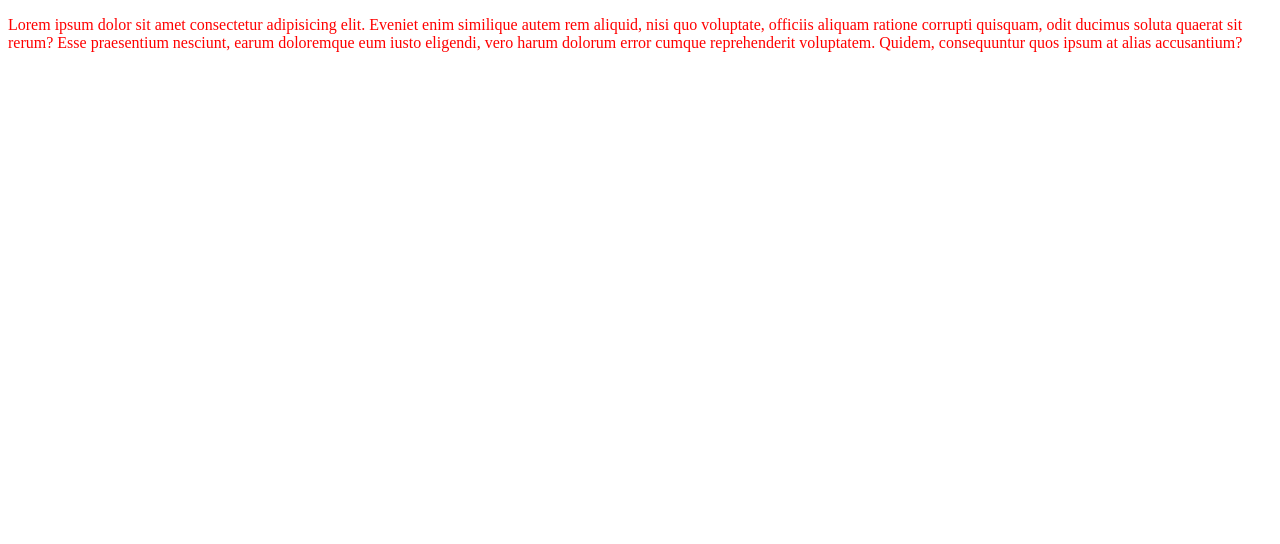
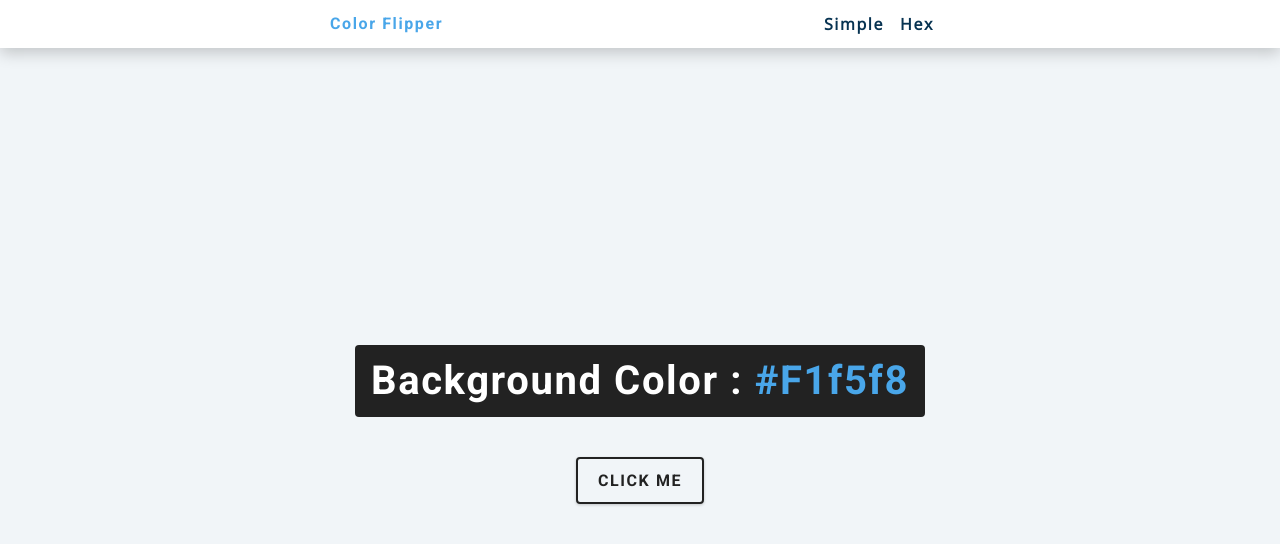
Before and after one commit to jushetcon/js-basic-projects, a plain HTML site: page color-flipper/index.html in a window 1280 px wide. Drawn offline with nearby package versions, Linux system fonts and the light colour scheme.

Commit message:
add basic logic

```diff
--- a/color-flipper/index.html
+++ b/color-flipper/index.html
@@ -10,10 +10,27 @@
 </head>
 
 <body>
-	<p> Lorem ipsum dolor sit amet consectetur adipisicing elit. Eveniet enim similique autem rem aliquid, nisi quo
-		voluptate, officiis aliquam ratione corrupti quisquam, odit ducimus soluta quaerat sit rerum? Esse praesentium
-		nesciunt, earum doloremque eum iusto eligendi, vero harum dolorum error cumque reprehenderit voluptatem. Quidem,
-		consequuntur quos ipsum at alias accusantium?</p>
+	<nav>
+		<div class="nav-center">
+			<h4>color flipper</h4>
+			<ul class="nav-links">
+				<li>
+					<a href="index.html">simple</a>
+				</li>
+				<li>
+					<a href="hex.html">hex</a>
+				</li>
+			</ul>
+		</div>
+	</nav>
+	<main>
+		<div class="container">
+			<h2>background color : <span class='color'>
+					#f1f5f8
+				</span></h2>
+			<button class="btn btn-hero" id='btn'>click me</button>
+		</div>
+	</main>
 </body>
 
 </html>
--- a/color-flipper/script.js
+++ b/color-flipper/script.js
@@ -0,0 +1,13 @@
+const colors = ['green', 'red', 'rgba(133,122,200)', '#f15025']
+const btn = document.getElementById('btn')
+const color = document.querySelector('.color')
+
+btn.addEventListener('click', function () {
+	const randomNumber = getRandomNumber()
+	document.body.style.backgroundColor = colors[randomNumber]
+	color.textContent = colors[randomNumber]
+})
+
+function getRandomNumber() {
+	return Math.floor(Math.random() * 4)
+}
--- a/color-flipper/style.css
+++ b/color-flipper/style.css
@@ -1,3 +1,234 @@
+/*
+===============
+Fonts
+===============
+*/
+@import url('https://fonts.googleapis.com/css?family=Open+Sans|Roboto:400,700&display=swap');
+
+/*
+===============
+Variables
+===============
+*/
+
+:root {
+	/* dark shades of primary color*/
+	--clr-primary-1: hsl(205, 86%, 17%);
+	--clr-primary-2: hsl(205, 77%, 27%);
+	--clr-primary-3: hsl(205, 72%, 37%);
+	--clr-primary-4: hsl(205, 63%, 48%);
+	/* primary/main color */
+	--clr-primary-5: hsl(205, 78%, 60%);
+	/* lighter shades of primary color */
+	--clr-primary-6: hsl(205, 89%, 70%);
+	--clr-primary-7: hsl(205, 90%, 76%);
+	--clr-primary-8: hsl(205, 86%, 81%);
+	--clr-primary-9: hsl(205, 90%, 88%);
+	--clr-primary-10: hsl(205, 100%, 96%);
+	/* darkest grey - used for headings */
+	--clr-grey-1: hsl(209, 61%, 16%);
+	--clr-grey-2: hsl(211, 39%, 23%);
+	--clr-grey-3: hsl(209, 34%, 30%);
+	--clr-grey-4: hsl(209, 28%, 39%);
+	/* grey used for paragraphs */
+	--clr-grey-5: hsl(210, 22%, 49%);
+	--clr-grey-6: hsl(209, 23%, 60%);
+	--clr-grey-7: hsl(211, 27%, 70%);
+	--clr-grey-8: hsl(210, 31%, 80%);
+	--clr-grey-9: hsl(212, 33%, 89%);
+	--clr-grey-10: hsl(210, 36%, 96%);
+	--clr-white: #fff;
+	--clr-red-dark: hsl(360, 67%, 44%);
+	--clr-red-light: hsl(360, 71%, 66%);
+	--clr-green-dark: hsl(125, 67%, 44%);
+	--clr-green-light: hsl(125, 71%, 66%);
+	--clr-black: #222;
+	--ff-primary: 'Roboto', sans-serif;
+	--ff-secondary: 'Open Sans', sans-serif;
+	--transition: all 0.3s linear;
+	--spacing: 0.1rem;
+	--radius: 0.25rem;
+	--light-shadow: 0 5px 15px rgba(0, 0, 0, 0.1);
+	--dark-shadow: 0 5px 15px rgba(0, 0, 0, 0.2);
+	--max-width: 1170px;
+	--fixed-width: 620px;
+}
+/*
+===============
+Global Styles
+===============
+*/
+
+*,
+::after,
+::before {
+	margin: 0;
+	padding: 0;
+	box-sizing: border-box;
+}
+body {
+	font-family: var(--ff-secondary);
+	background: var(--clr-grey-10);
+	color: var(--clr-grey-1);
+	line-height: 1.5;
+	font-size: 0.875rem;
+}
+ul {
+	list-style-type: none;
+}
+a {
+	text-decoration: none;
+}
+h1,
+h2,
+h3,
+h4 {
+	letter-spacing: var(--spacing);
+	text-transform: capitalize;
+	line-height: 1.25;
+	margin-bottom: 0.75rem;
+	font-family: var(--ff-primary);
+}
+h1 {
+	font-size: 3rem;
+}
+h2 {
+	font-size: 2rem;
+}
+h3 {
+	font-size: 1.25rem;
+}
+h4 {
+	font-size: 0.875rem;
+}
 p {
-	color: red;
+	margin-bottom: 1.25rem;
+	color: var(--clr-grey-5);
 }
+@media screen and (min-width: 800px) {
+	h1 {
+		font-size: 4rem;
+	}
+	h2 {
+		font-size: 2.5rem;
+	}
+	h3 {
+		font-size: 1.75rem;
+	}
+	h4 {
+		font-size: 1rem;
+	}
+	body {
+		font-size: 1rem;
+	}
+	h1,
+	h2,
+	h3,
+	h4 {
+		line-height: 1;
+	}
+}
+/*  global classes */
+
+/* section */
+.section {
+	padding: 5rem 0;
+}
+
+.section-center {
+	width: 90vw;
+	margin: 0 auto;
+	max-width: 1170px;
+}
+@media screen and (min-width: 992px) {
+	.section-center {
+		width: 95vw;
+	}
+}
+main {
+	min-height: 100vh;
+	display: grid;
+	place-items: center;
+}
+
+/*
+===============
+Nav
+===============
+*/
+nav {
+	background: var(--clr-white);
+	height: 3rem;
+	display: grid;
+	align-items: center;
+	box-shadow: var(--dark-shadow);
+}
+.nav-center {
+	width: 90vw;
+	max-width: var(--fixed-width);
+	margin: 0 auto;
+	display: flex;
+	align-items: center;
+	justify-content: space-between;
+}
+.nav-center h4 {
+	margin-bottom: 0;
+	color: var(--clr-primary-5);
+}
+.nav-links {
+	display: flex;
+}
+nav a {
+	text-transform: capitalize;
+	font-weight: 700;
+	font-size: 1rem;
+	color: var(--clr-primary-1);
+	letter-spacing: var(--spacing);
+	margin-right: 1rem;
+}
+nav a:hover {
+	color: var(--clr-primary-5);
+}
+/*
+===============
+Container
+===============
+*/
+main {
+	min-height: calc(100vh - 3rem);
+	display: grid;
+	place-items: center;
+}
+.container {
+	text-align: center;
+}
+.container h2 {
+	background: var(--clr-black);
+	color: var(--clr-white);
+	padding: 1rem;
+	border-radius: var(--radius);
+	margin-bottom: 2.5rem;
+}
+.color {
+	color: var(--clr-primary-5);
+}
+.btn-hero {
+	font-family: var(--ff-primary);
+	text-transform: uppercase;
+	background: transparent;
+	color: var(--clr-black);
+	letter-spacing: var(--spacing);
+	display: inline-block;
+	font-weight: 700;
+	transition: var(--transition);
+	border: 2px solid var(--clr-black);
+	cursor: pointer;
+	box-shadow: 0 1px 3px rgba(0, 0, 0, 0.2);
+	border-radius: var(--radius);
+	font-size: 1rem;
+	padding: 0.75rem 1.25rem;
+}
+.btn-hero:hover {
+	color: var(--clr-white);
+	background: var(--clr-black);
+}
```
Also changed, not shown: color-flipper/hex.html (added, +11 -0 lines), color-flipper/hex.js (added).
